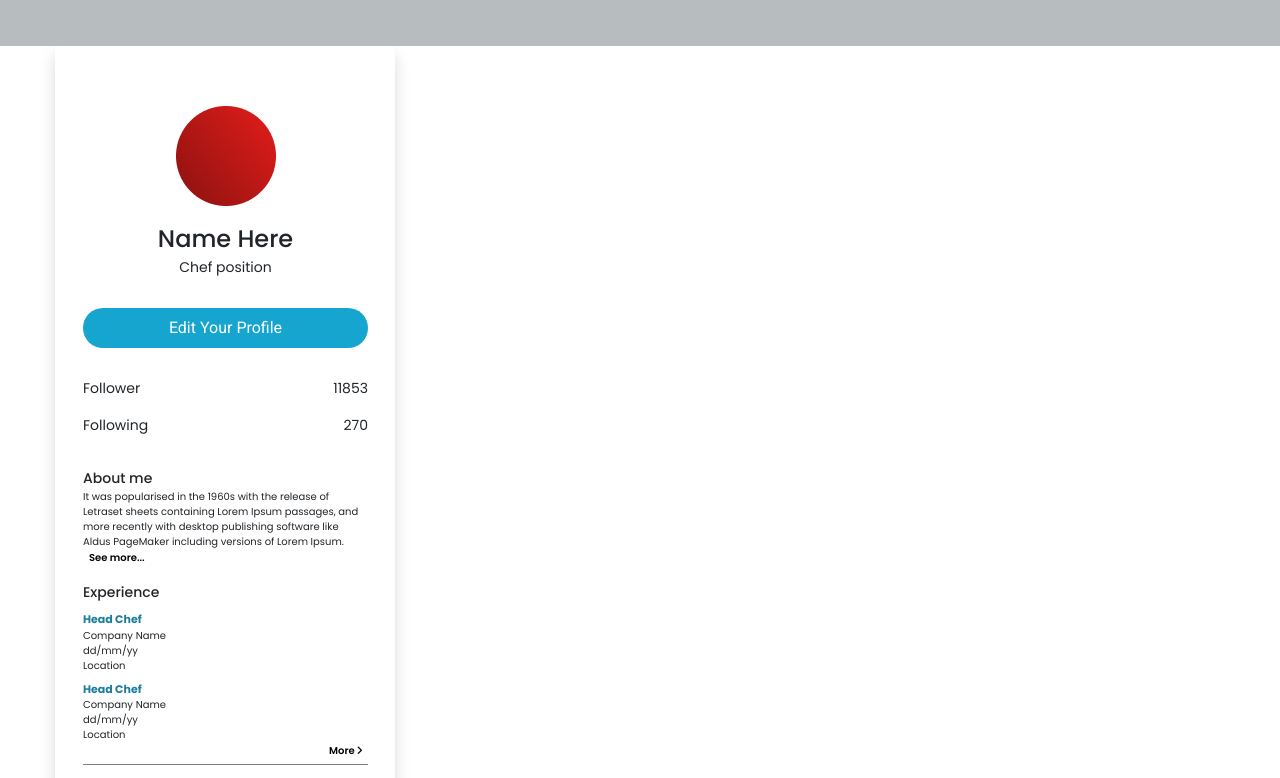
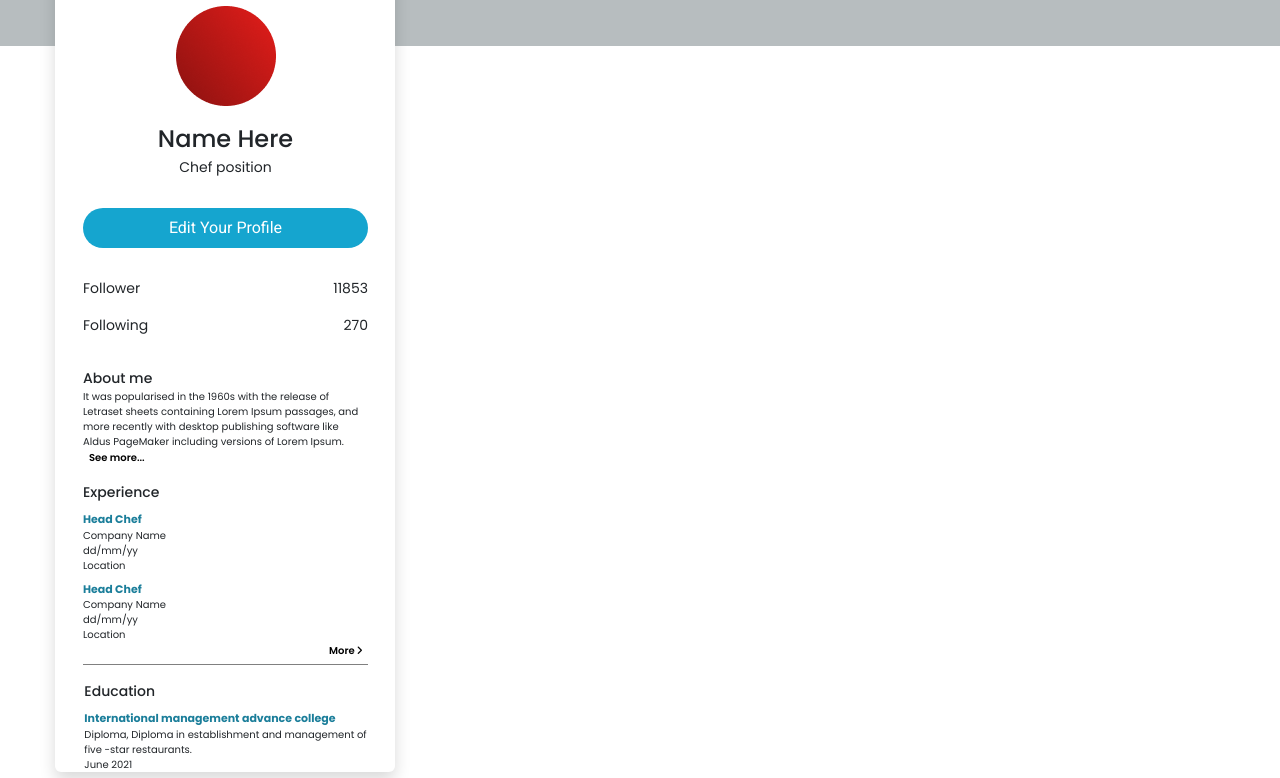
Before and after one commit to heyhimel/cheffolio-website-frontend-development, a plain HTML site: page own profile.html in a window 1280 px wide. Shown: the part 247-1025 px from the top of the page. Drawn offline with nearby package versions, Linux system fonts and the light colour scheme; a web font is replaced by a local one.

Commit message:
own profile done

```diff
--- a/main.css
+++ b/main.css
@@ -726,6 +726,8 @@ body{
     padding-right: 27px;
     border-radius: 6px;
     background: #ffffff;
+    z-index: 11;
+    transform:translateY(-100px);
 }
 
 .profile-image-pos{
```
